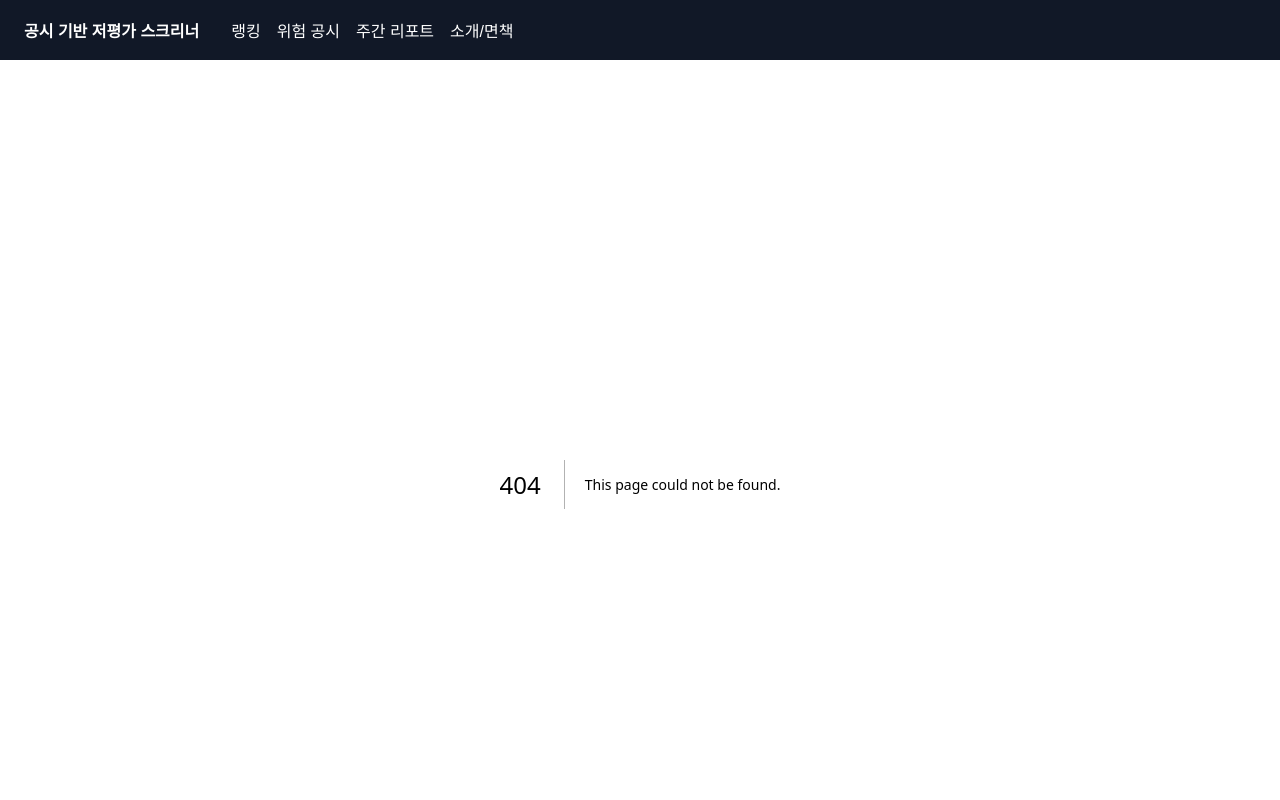
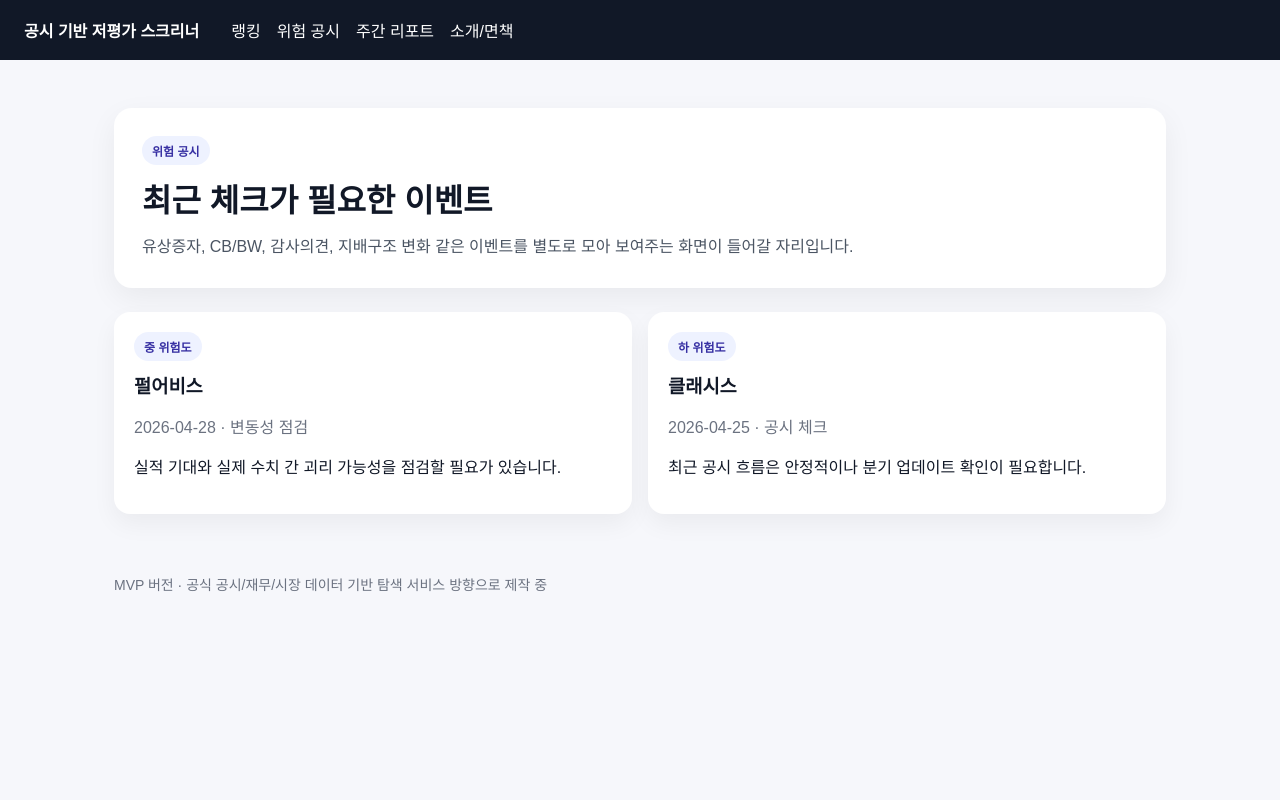
Before and after one commit to DcoyA/screener, a Next.js app: page /risk in a window 1280 px wide. Before the commit this address had no page. Shown: the top 800 px of the page. Built offline with nearby package versions, Linux system fonts and the light colour scheme.

Commit message:
Create page.js

```diff
--- /dev/null
+++ b/app/risk/page.js
@@ -0,0 +1,27 @@
+import { sampleRisks } from "../lib/sampleData";
+
+export default function RiskPage() {
+  return (
+    <>
+      <section className="hero">
+        <div className="badge">위험 공시</div>
+        <h1>최근 체크가 필요한 이벤트</h1>
+        <p>
+          유상증자, CB/BW, 감사의견, 지배구조 변화 같은 이벤트를
+          별도로 모아 보여주는 화면이 들어갈 자리입니다.
+        </p>
+      </section>
+
+      <div className="grid">
+        {sampleRisks.map((risk) => (
+          <div className="card" key={`${risk.code}-${risk.date}`}>
+            <div className="badge">{risk.severity} 위험도</div>
+            <h3>{risk.name}</h3>
+            <p className="muted">{risk.date} · {risk.type}</p>
+            <p>{risk.summary}</p>
+          </div>
+        ))}
+      </div>
+    </>
+  );
+}
```
